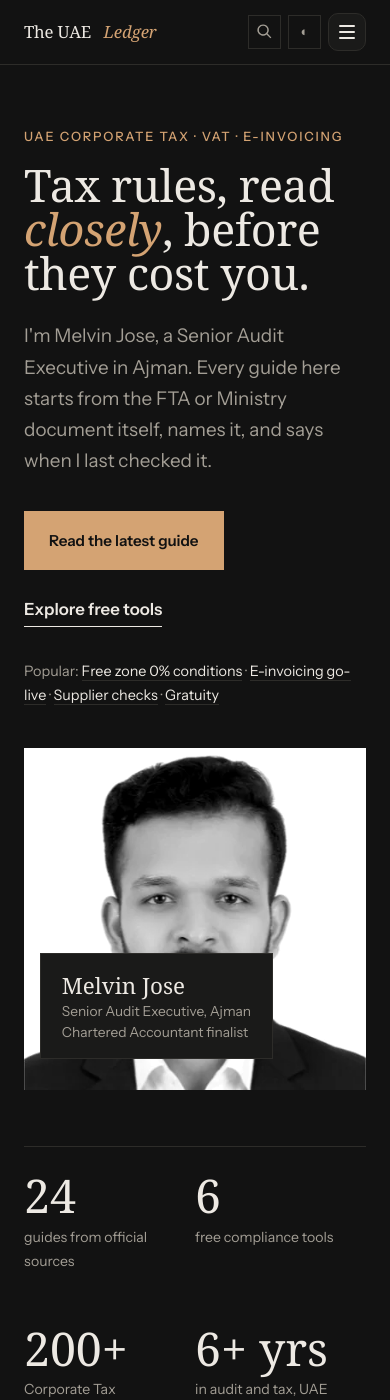
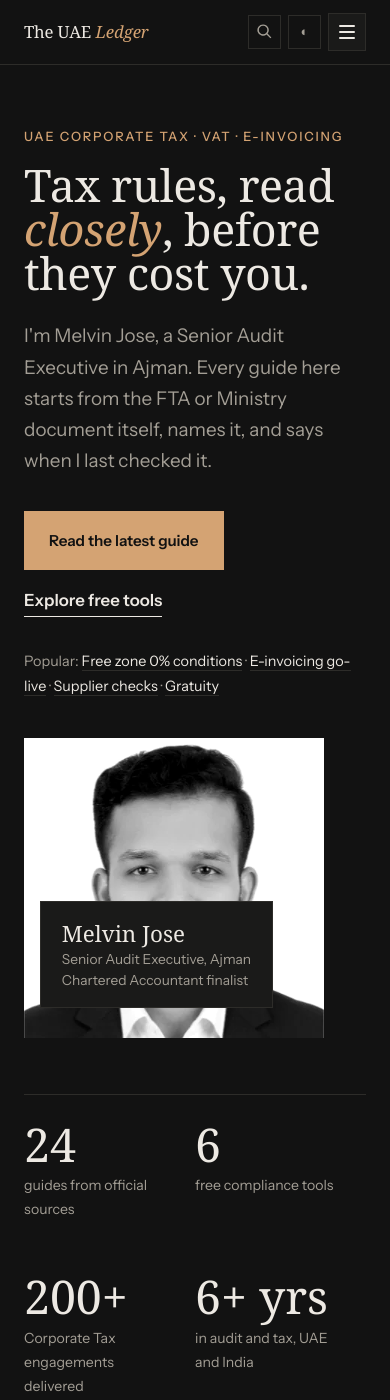
Before and after one commit to MelvinJose108/melvinjose.github.io, a Jekyll site: the page built from index.html, in a window 390 px wide and 1400 px high. Built offline with Jekyll 4.4.1, drawn with Linux system fonts in a browser that asks for light colours; some web fonts are replaced.

Commit message:
Dark theme polish: brand spacing, square controls, mobile photo size
Co-Authored-By: Claude Opus 5.5 <noreply@anthropic.com>
Claude-Session: https://claude.ai/code/session_01EBT4cYX72Yrwk4UFZtHLjU

```diff
--- a/assets/style.css
+++ b/assets/style.css
@@ -651,3 +651,6 @@ em{font-style:italic}
 .faq h3{font-family:var(--ui);font-weight:600;font-size:1.05rem;letter-spacing:0}
 .crumbs{font-size:.82rem}
 @media(max-width:860px){.hero.dp{grid-template-columns:1fr;gap:2.5rem;padding-top:2.5rem}.dp-ph{max-width:420px}.dp-ph figcaption{left:1rem}.dp-stats{grid-template-columns:1fr 1fr}}
+.top .brand,.foot .brand{gap:0!important;white-space:nowrap}
+.mbtn,.band,.fq-all,.fq-side em,.fq-count,.fq-tag,.lb-x,.sx-x,.kbd,kbd{border-radius:0!important}
+@media(max-width:860px){.dp-ph{max-width:300px}.dp .cta{flex-wrap:wrap;gap:1rem 1.6rem}}
```
